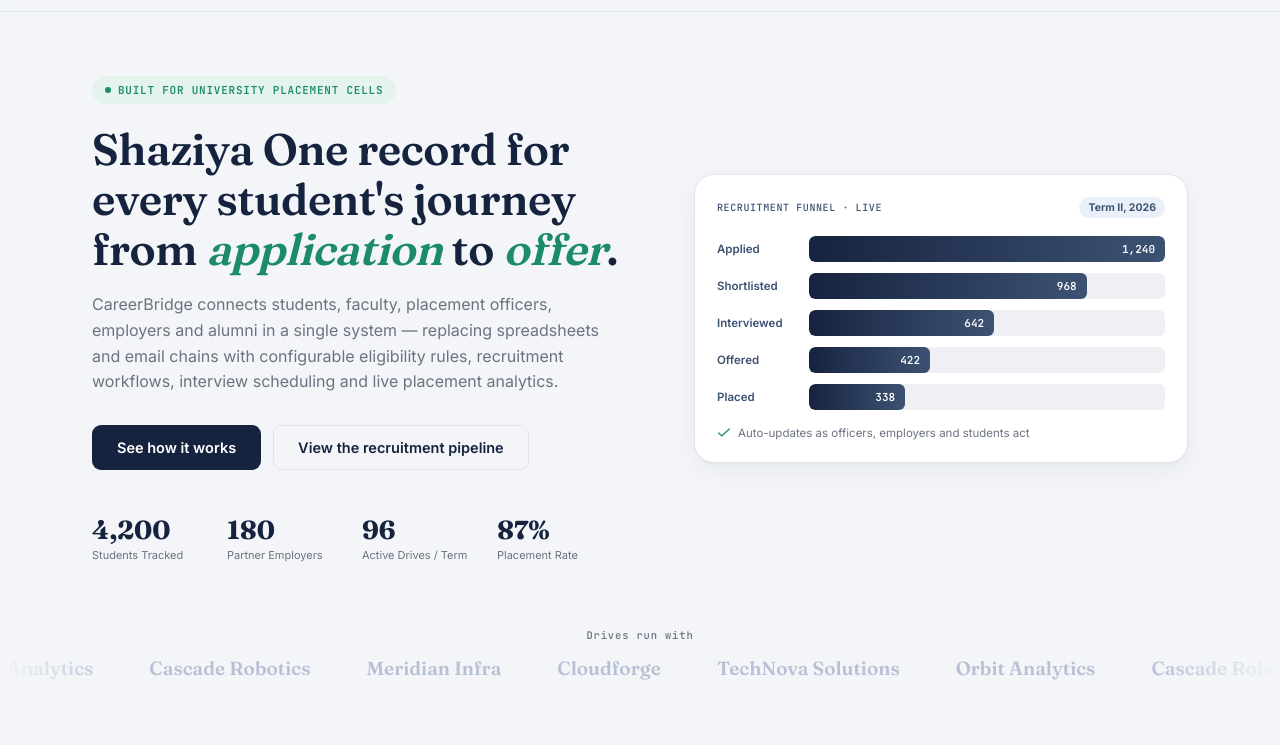
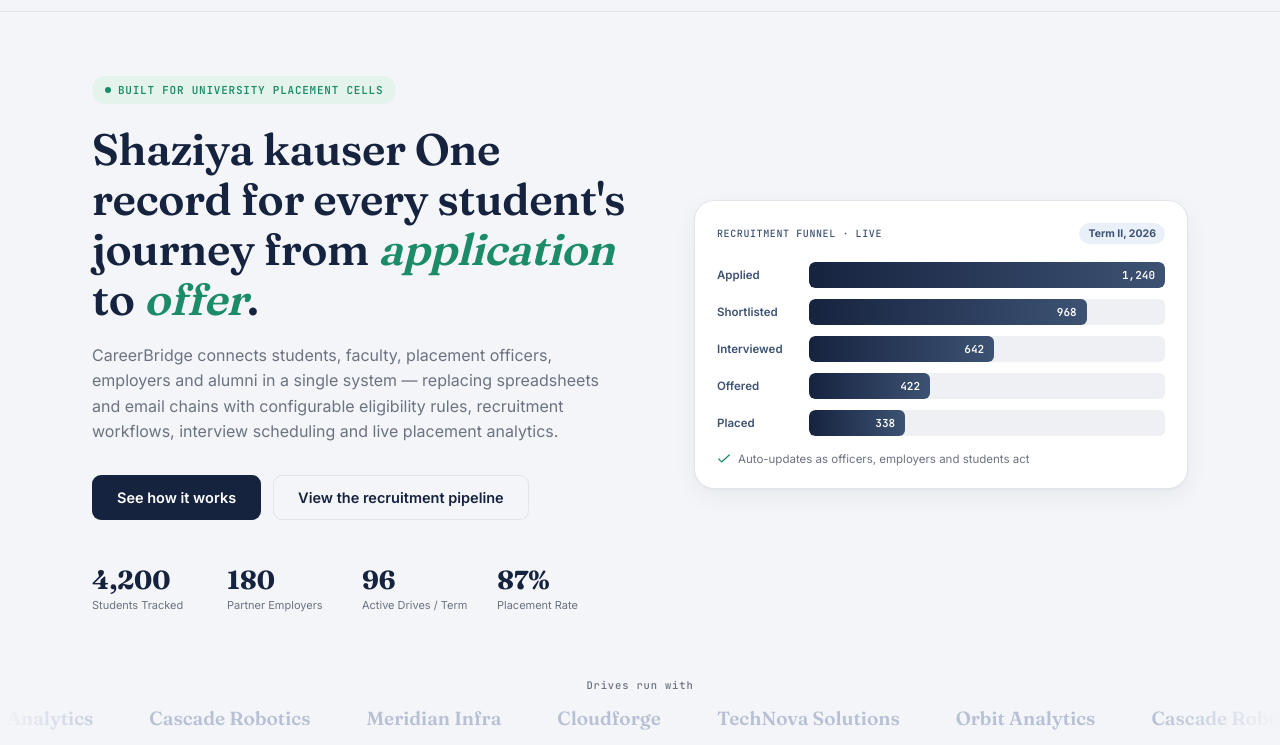
Before and after one commit to shaziyakhann/CareerBridge, a website: page index.html in a window 1280 px wide. Shown: the part 55-800 px from the top of the page. Drawn offline with Linux system fonts and the light colour scheme.

Commit message:
Update heading text for Shaziya kauser

```diff
--- a/index.html
+++ b/index.html
@@ -50,7 +50,7 @@
       <div class="eyebrow-tag">
         <span class="dot"></span> BUILT FOR UNIVERSITY PLACEMENT CELLS
       </div>
-      <h1>Shaziya One record for every student's journey from <span class="hl">application</span> to <span class="hl">offer</span>.</h1>
+      <h1>Shaziya kauser One record for every student's journey from <span class="hl">application</span> to <span class="hl">offer</span>.</h1>
       <p class="hero-sub">
         CareerBridge connects students, faculty, placement officers, employers and alumni in a single
         system — replacing spreadsheets and email chains with configurable eligibility rules, recruitment
```
